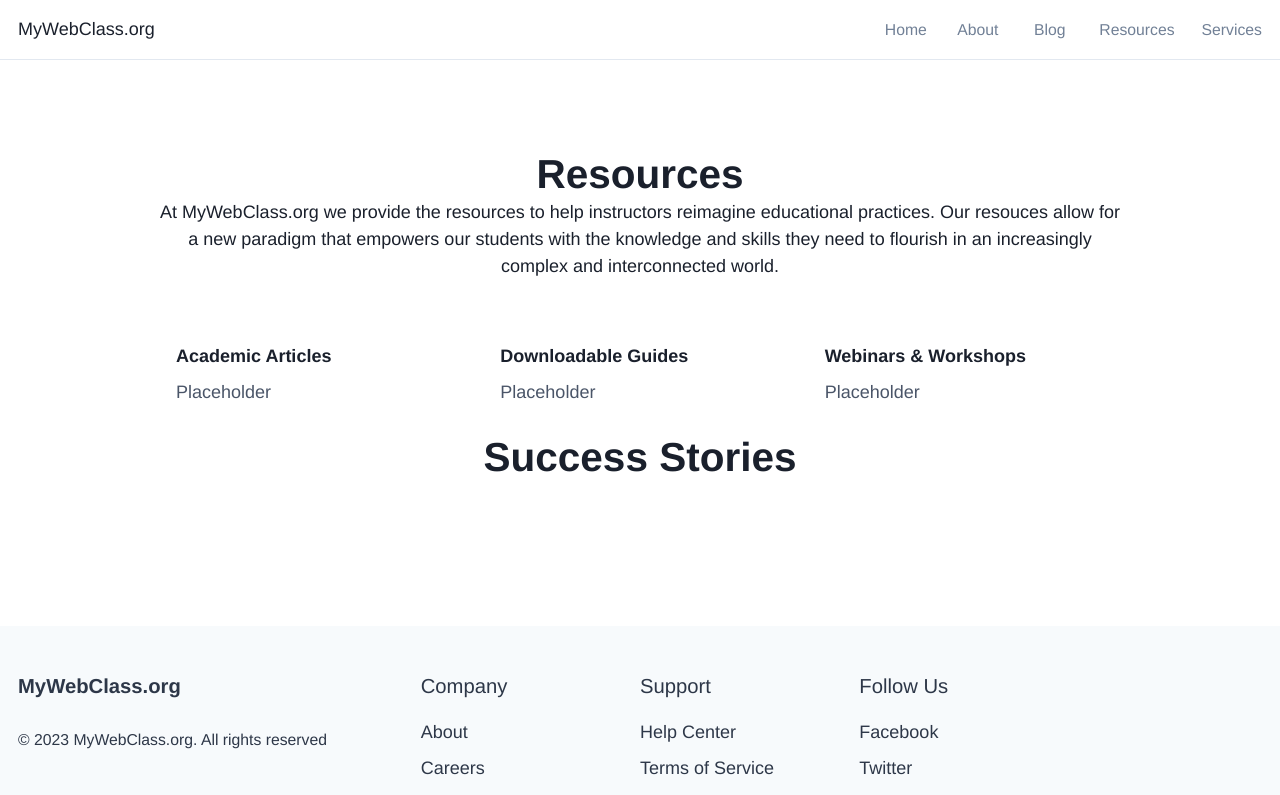
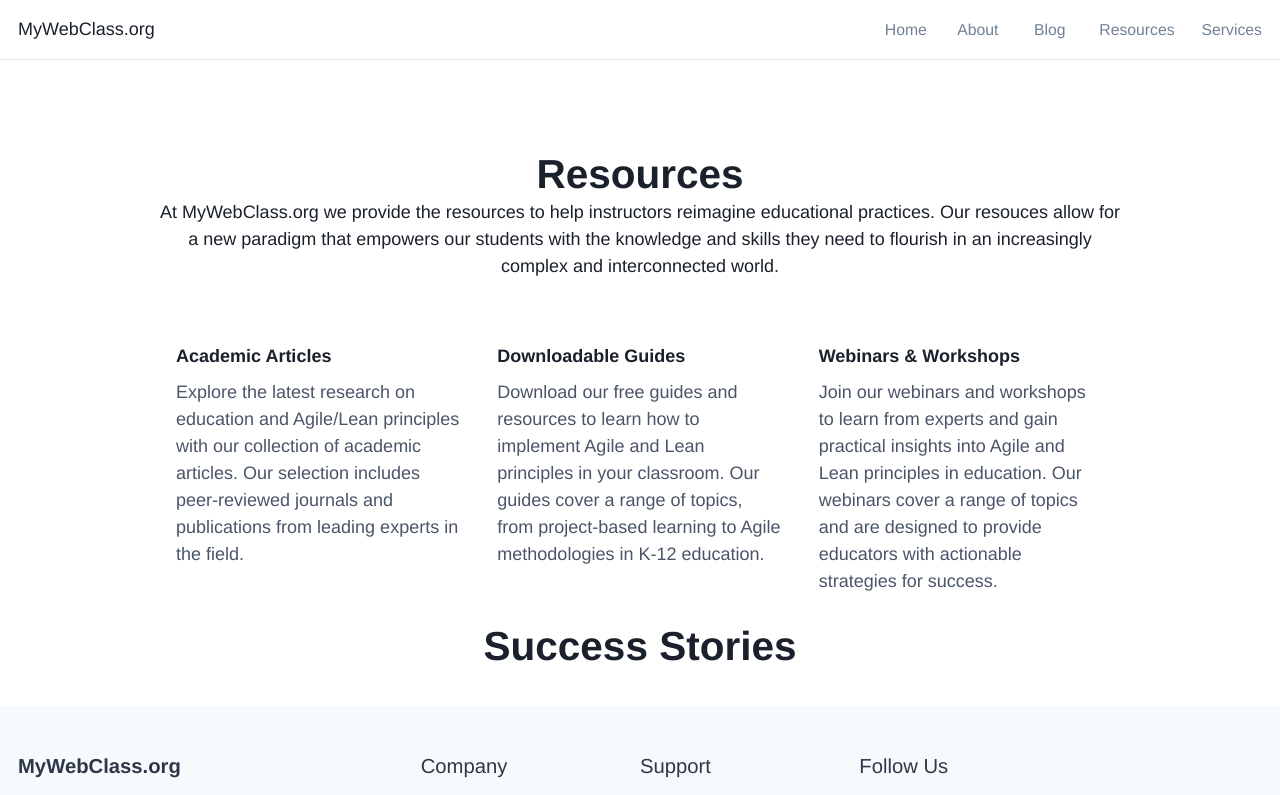
Before and after one commit to jll38/gym-site, a Next.js app: page /resources in a window 1280 px wide. Shown: the top 795 px of the page. Built offline with nearby package versions, Linux system fonts and the light colour scheme.

Commit message:
Resources Feature Boxes Content

```diff
--- a/pages/resources.js
+++ b/pages/resources.js
@@ -40,23 +40,23 @@ export default function Resources({ allPostsData}){
                </Box>
             </section>
             <Box p={4} mt={'10'}>
-               <SimpleGrid columns={{ base: 1, md: 3 }} spacing={10}>
+               <SimpleGrid columns={{ base: 1, md: 3 }} spacing={8}>
                   <Feature
                      title={'Academic Articles'}
                      text={
-                        'Placeholder'
+                        'Explore the latest research on education and Agile/Lean principles with our collection of academic articles. Our selection includes peer-reviewed journals and publications from leading experts in the field.'
                      }
                   />
                   <Feature
                      title={'Downloadable Guides'}
                      text={
-                        'Placeholder'
+                        'Download our free guides and resources to learn how to implement Agile and Lean principles in your classroom. Our guides cover a range of topics, from project-based learning to Agile methodologies in K-12 education.'
                      }
                   />
                   <Feature
                      title={'Webinars & Workshops'}
                      text={
-                        'Placeholder'
+                        'Join our webinars and workshops to learn from experts and gain practical insights into Agile and Lean principles in education. Our webinars cover a range of topics and are designed to provide educators with actionable strategies for success.'
                      }
                   />
 
```
